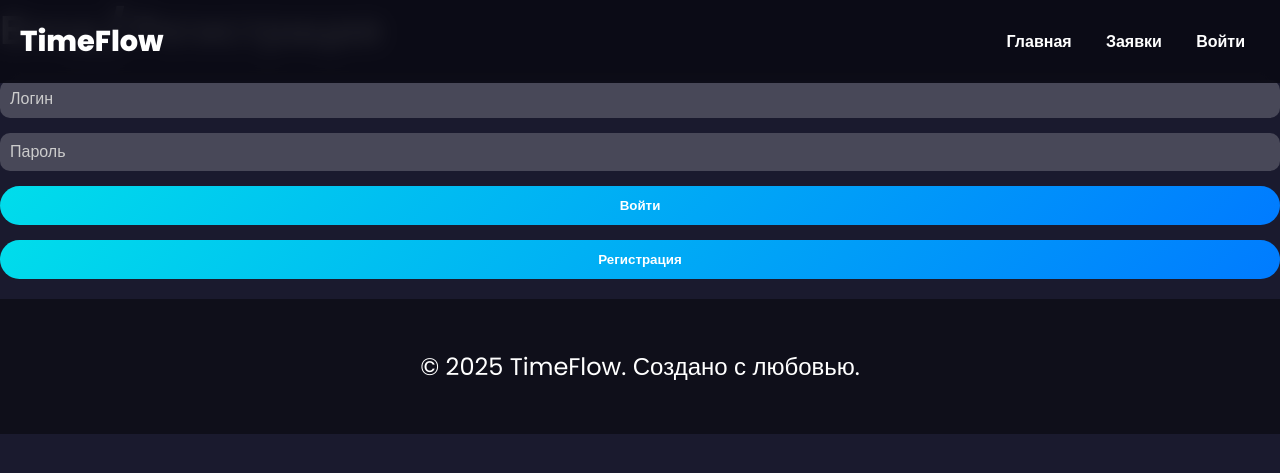
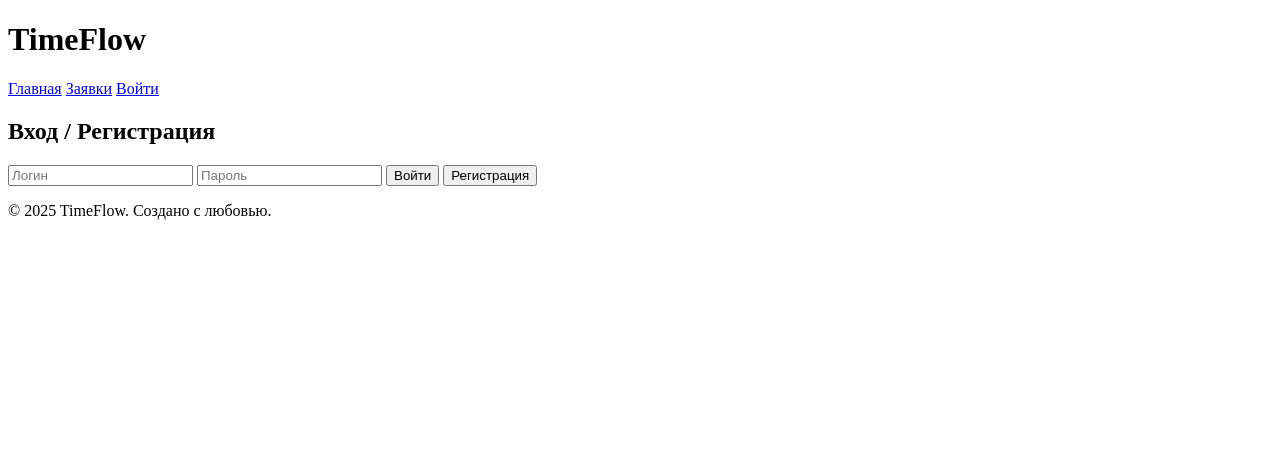
Before and after one commit to seanqq/seanqq.github.io, a PHP site: page /login.html in a window 1280 px wide. Shown: the top 473 px of the page. Run offline with PHP 8.4, Linux system fonts and the light colour scheme.

Commit message:
Update styles.css

```diff
--- a/styles.css
+++ b/styles.css
@@ -1,174 +1,19 @@
-* {
-    margin: 0;
-    padding: 0;
-    box-sizing: border-box;
-}
+/Previous styles remain the same, adding only new ones below/
 
-body {
-    font-family: 'Poppins', sans-serif;
-    background: #1a1a2e;
-    color: #fff;
-    overflow-x: hidden;
-}
-
-.main-header {
-    position: fixed;
-    top: 0;
-    width: 100%;
-    background: rgba(10, 10, 20, 0.9);
-    backdrop-filter: blur(10px);
-    padding: 20px;
-    display: flex;
-    justify-content: space-between;
-    align-items: center;
-    z-index: 100;
-}
-
-.main-header h1 {
-    font-size: 1.8em;
-    font-weight: 800;
-}
-
-nav a {
-    color: #fff;
-    text-decoration: none;
-    margin: 0 15px;
-    font-weight: 600;
-    transition: color 0.3s;
-}
-
-nav a:hover {
-    color: #00ddeb;
-}
-
-.hero {
-    height: 100vh;
-    background: url('images/hero-bg.jpg') no-repeat center/cover;
+.login-section {
+    padding: 120px 50px;
     position: relative;
-    display: flex;
-    align-items: center;
-    justify-content: center;
-    text-align: center;
-}
-
-.overlay {
-    position: absolute;
-    top: 0;
-    left: 0;
-    width: 100%;
-    height: 100%;
-    background: rgba(0, 0, 0, 0.5);
     z-index: 1;
 }
 
-.hero-content {
-    position: relative;
-    z-index: 2;
-    animation: slideDown 1.5s ease-out;
+#userGreeting {
+    font-size: 1.2em;
+    color: #00ddeb;
+    text-shadow: 0 0 10px #00ddeb;
 }
 
-@keyframes slideDown {
-    from { transform: translateY(-100px); opacity: 0; }
-    to { transform: translateY(0); opacity: 1; }
+#loginPrompt, #adminPrompt {
+    font-size: 1.2em;
+    color: #ff00ff;
+    text-shadow: 0 0 10px #ff00ff;
 }
-
-h2 {
-    font-size: 2.5em;
-    margin-bottom: 20px;
-}
-
-p {
-    font-size: 1.5em;
-    margin: 20px 0;
-}
-
-.btn {
-    display: inline-block;
-    padding: 12px 30px;
-    background: linear-gradient(135deg, #00ddeb, #007bff);
-    color: white;
-    text-decoration: none;
-    border: none;
-    border-radius: 50px;
-    font-weight: 600;
-    cursor: pointer;
-    transition: transform 0.3s, box-shadow 0.3s;
-}
-
-.btn:hover {
-    transform: translateY(-5px);
-    box-shadow: 0 10px 20px rgba(0, 125, 255, 0.4);
-}
-
-.features, .request-section, .admin-section {
-    padding: 100px 50px;
-    background: #16213e;
-}
-
-.feature-card, .request-section form, .admin-section form, #adminPanel {
-    background: rgba(255, 255, 255, 0.1);
-    backdrop-filter: blur(10px);
-    border-radius: 20px;
-    padding: 30px;
-    margin: 20px auto;
-    max-width: 600px;
-    text-align: center;
-    box-shadow: 0 8px 32px rgba(0, 0, 0, 0.2);
-    border: 1px solid rgba(255, 255, 255, 0.2);
-    transition: transform 0.4s ease;
-}
-
-.feature-card:hover {
-    transform: translateY(-10px);
-}
-
-form {
-    display: flex;
-    flex-direction: column;
-    gap: 15px;
-}
-
-input, select {
-    padding: 10px;
-    border: none;
-    border-radius: 10px;
-    background: rgba(255, 255, 255, 0.2);
-    color: white;
-    font-size: 1em;
-}
-
-input::placeholder, select {
-    color: #ccc;
-}
-
-ul {
-    list-style: none;
-    margin-top: 20px;
-    max-height: 300px;
-    overflow-y: auto;
-}
-
-ul li {
-    background: rgba(255, 255, 255, 0.05);
-    padding: 10px;
-    margin: 5px 0;
-    border-radius: 5px;
-}
-
-footer {
-    text-align: center;
-    padding: 30px;
-    background: #0f0f1a;
-}
-
-/* Анимация появления */
-[data-aos="fade-up"] {
-    opacity: 0;
-    transform: translateY(50px);
-    transition: opacity 0.8s ease, transform 0.8s ease;
-}
-
-[data-aos="fade-up"].aos-animate {
-    opacity: 1;
-    transform: translateY(0);
-}
```
